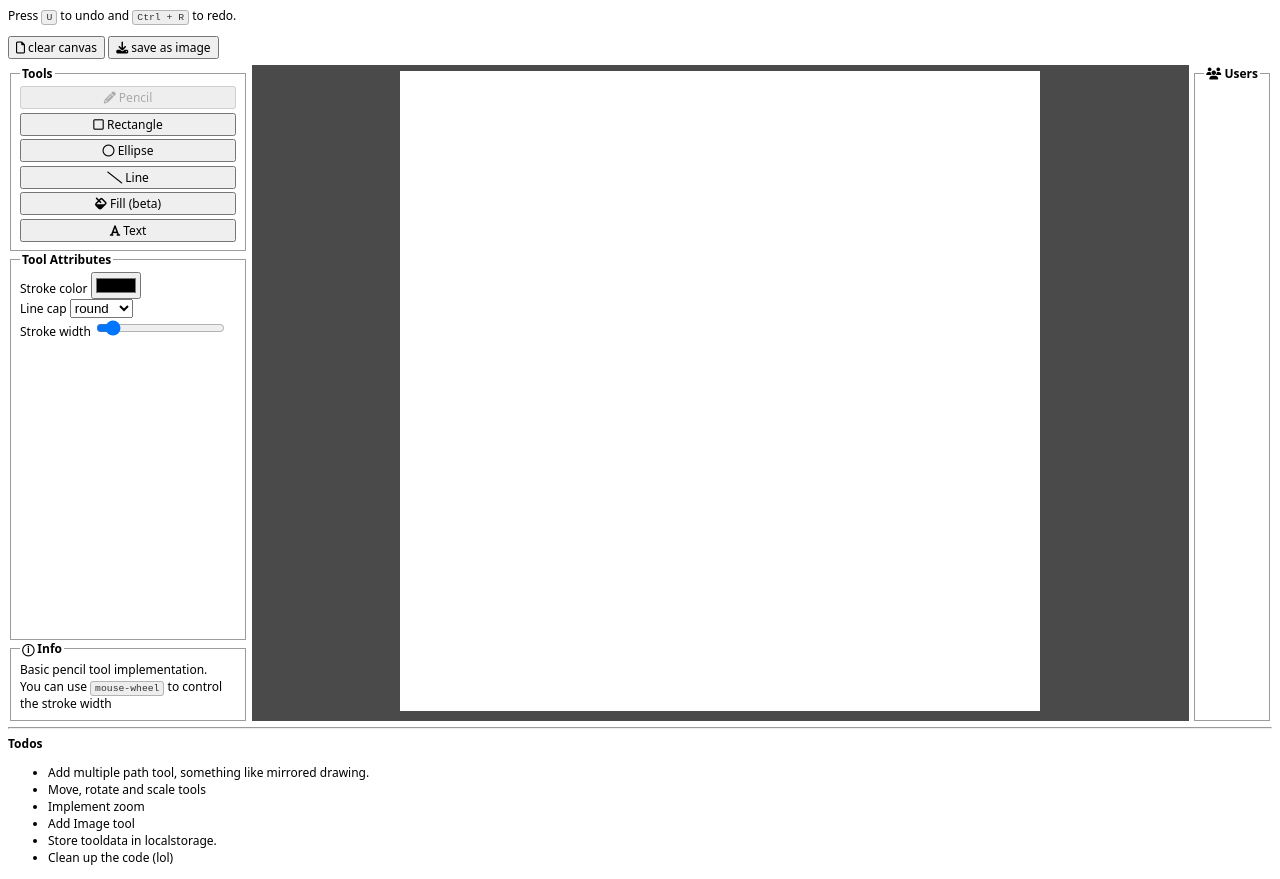
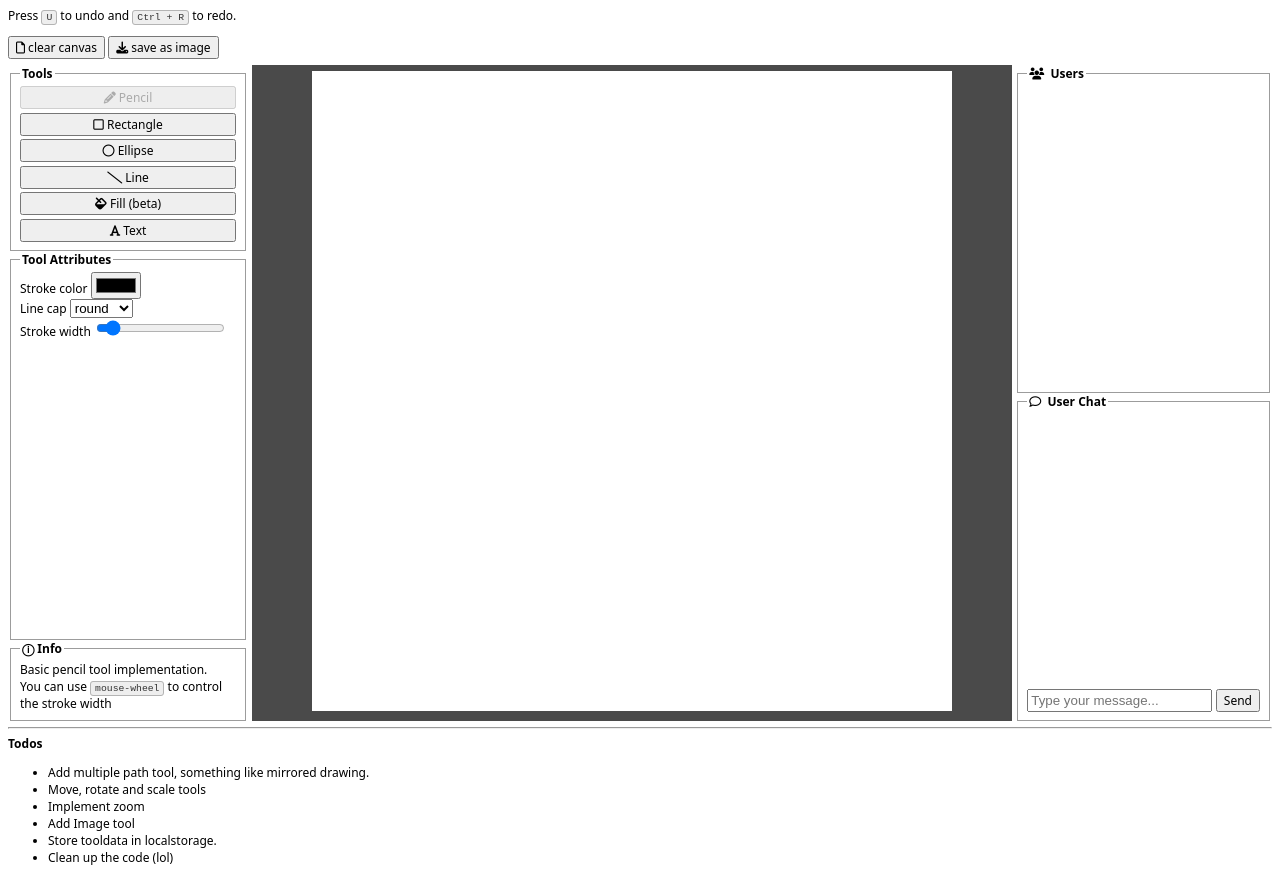
Before and after one commit to jatinkumar-me/collective-canvas, a website built with Vite: page index.html in a window 1280 px wide. Shown: the part 96-975 px from the top of the page. Built offline with nearby package versions, Linux system fonts and the light colour scheme; no server answers.

Commit message:
chat markup

```diff
--- a/index.html
+++ b/index.html
@@ -99,18 +99,35 @@
         </div>
       </div>
 
+      <aside class="right-side">
         <div id="user-status-div" class="user-status-div">
           <fieldset id="user-status">
             <legend>
               <b>
                 <i class="fa fa-users" aria-hidden="true"></i>
-              Users
+                &nbsp;Users
               </b>
             </legend>
             <div class="user-list" id="user-list-div">
             </div>
           </fieldset>
         </div>
+        <div id="user-chat-div" class="user-chat-div">
+          <fieldset id="user-chat">
+            <legend>
+              <i class="fa fa-regular fa-comment"></i>
+              &nbsp;User Chat
+            </legend>
+            <div class="message-list" id="message-list"></div>
+            <form id="message-form" class="message-form">
+              <div class="message-form-div">
+                <input type="text" id="message-input" placeholder="Type your message..." name="message">
+                <button type="submit" id="message-button">Send</button>
+              </div>
+            </form>
+          </fieldset>
+        </div>
+      </aside>
     </div>
   </main>
   <hr>
```
Lines whose indentation alone changed are shown as unchanged.
